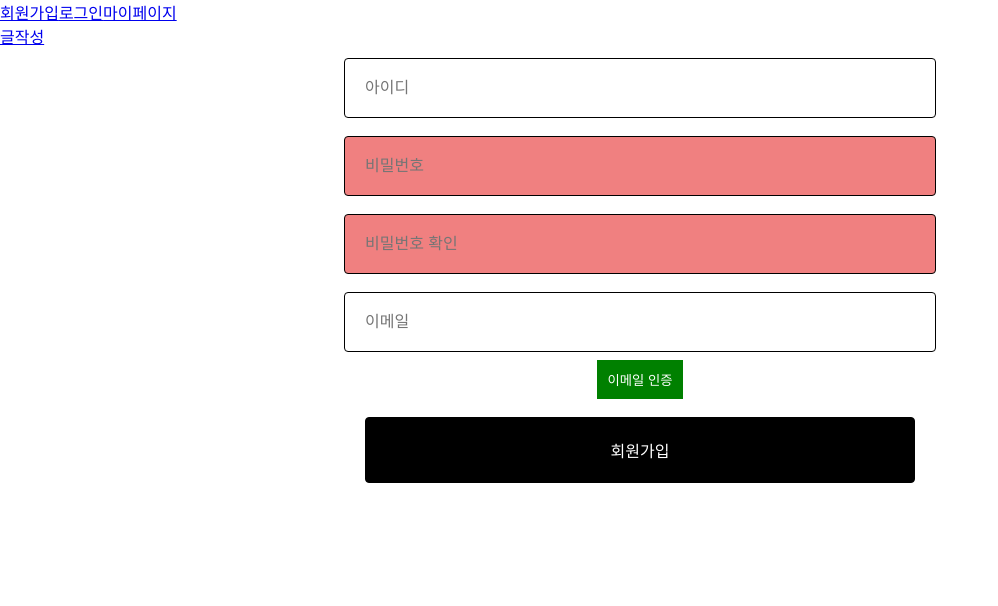
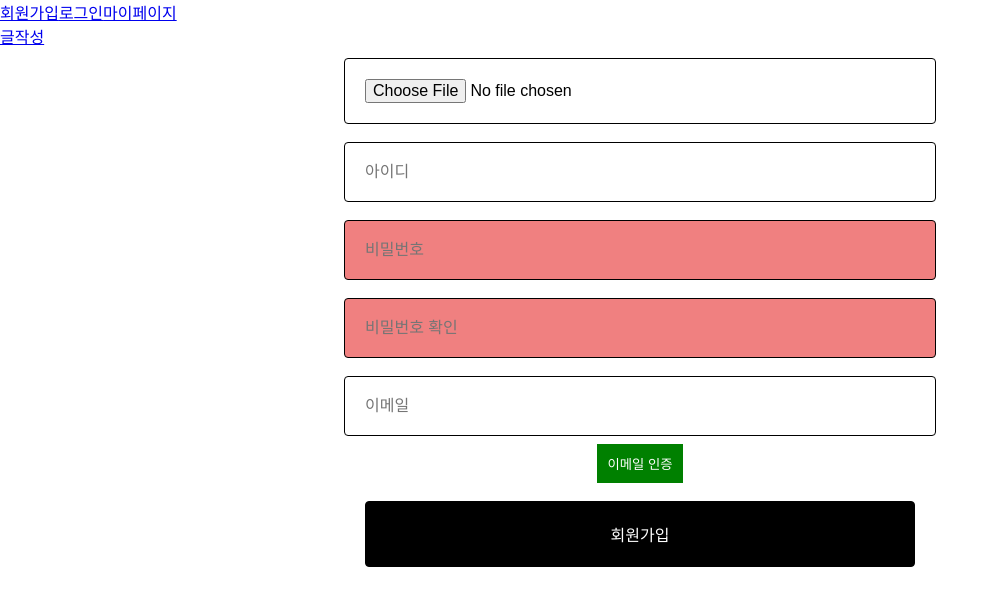
Before and after one commit to cagim125/snaplink-react, a React (Create React App) app: page /register in a window 1280 px wide. Shown: the top 606 px of the page, without its empty margins (0-998 px from the left). Built offline with nearby package versions, Linux system fonts and the light colour scheme.

Commit message:
S3 image upload, user profileImg 추가

```diff
--- a/src/components/user/Register.js
+++ b/src/components/user/Register.js
@@ -7,10 +7,12 @@ import { useNavigate } from 'react-router-dom';
 export default function Register() {
   const navigate = useNavigate();
 
-
   const [username, setUsername] = useState('');
   const [password, setPassword] = useState('');
   const [email, setEmail] = useState('');
+  const [imgUrl, setImgUrl] = useState('');
+  const [uploadUrl, setUploadUrl] = useState('');
+  const [file, setFile] = useState();
 
   const [isActive, setIsActive] = useState(false);
   const [isValid, setIsValid] = useState(null);
@@ -19,16 +21,21 @@ export default function Register() {
     const formData = {
       username: username,
       email: email,
-      password: password
+      password: password,
+      profileImageUrl : imgUrl
     }
     try{
-      const response = await axios.post('/api/auth/signUp', formData)
+      const response = await axios.post('/api/signUp', formData)
       console.log(response);
 
       if(response.status === 200) {
+
+        const responseS3 = await axios.put(uploadUrl, file)
+
+        console.log(responseS3);
+
         Swal.fire({
-          title: "회원가입 성공",
-          text: "회원가입이 정상적으로 처리되었습니다.",
+          title: response.data.message,
           icon: "success"
         })
         navigate('/')
@@ -47,11 +54,25 @@ export default function Register() {
         setUsername('');
 
       }
-
-
     }
   }
 
+  const getUrl = async (e) => {
+    const file = e.target.files[0];
+    const name = encodeURIComponent(file.name);
+
+    const response = await axios.get("/api/presigned-url?filename=" + name)
+    console.log(response);
+
+    if (response.status === 200) {
+      setImgUrl(response.data.split("?")[0])
+      setUploadUrl(response.data)
+      setFile(file)
+    }
+
+  }
+
+  // 패스워드 검증
   const handleCurrentPW = (e) => {
     if (e.target.value === password) {
       setIsActive(true)
@@ -60,6 +81,7 @@ export default function Register() {
     }
   }
 
+  // 이메일 인증
   const currentEmail = () => {
     setIsValid(validateEmail(email))
   }
@@ -70,18 +92,16 @@ export default function Register() {
     return emailPattern.test(email);
   };
 
-  // const handleAlert = () => {
-  //   Swal.fire({
-  //     title: "회원가입 성공",
-  //     text: "회원가입이 정상적으로 처리되었습니다.",
-  //     icon: "success"
-  //   })
-  // }
+
+
 
 
   return (
     <div className={styles.container}>
       <div className={styles.item}>
+        <div>
+          <input type='file' onChange={(e) => getUrl(e)}></input>
+        </div>
         <div>
           <input type='text' placeholder='아이디' value={username}
           onChange={(e) => setUsername(e.target.value)} />
```
